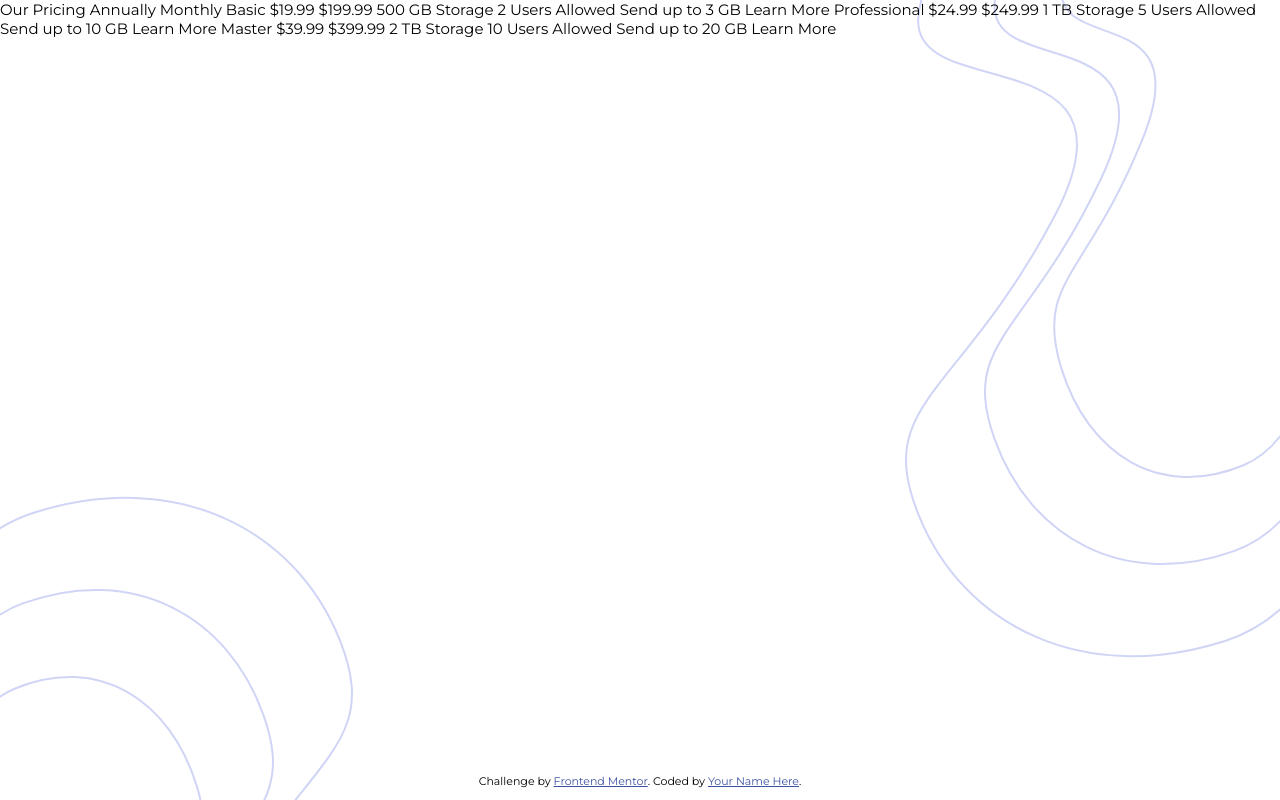
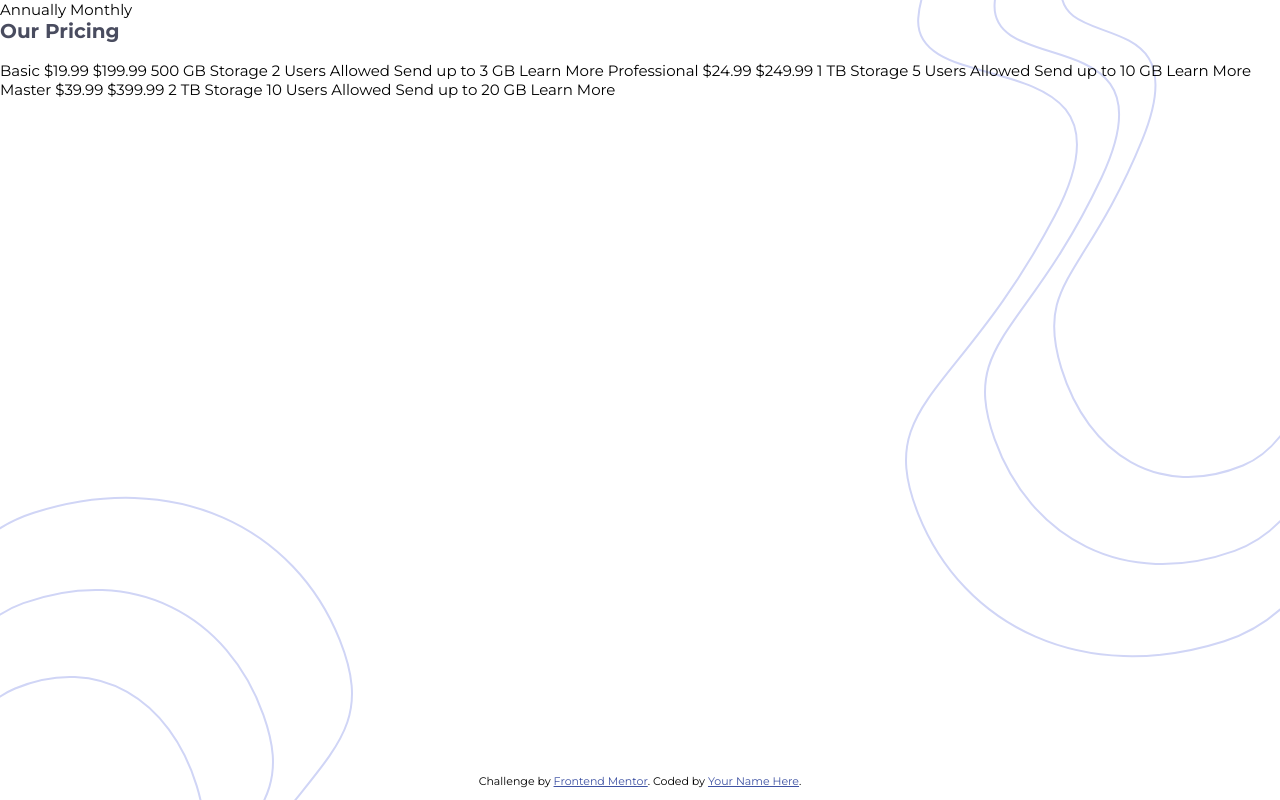
Before and after one commit to iasjem/pricing-component-with-toggle-master, a plain HTML site: page index.html in a window 1280 px wide. Drawn offline with Linux system fonts and the light colour scheme.

Commit message:
Add styling for primary heading of web page - /header

```diff
--- a/index.css
+++ b/index.css
@@ -45,6 +45,12 @@ body {
     z-index: 999;
 }
 
+.wrapper h1 {
+    margin: 0 0 18px 0;
+    font-size: 20px;
+    color: #494c5f;
+}
+
 
 /* Footer setup */
 .attribution {
--- a/index.html
+++ b/index.html
@@ -15,9 +15,9 @@
     <img class="bg-bottom" src="./images/bg-bottom.svg" />
   </div>
   <div class="wrapper">
-    Our Pricing
     Annually
     Monthly
+    <h1>Our Pricing</h1>
 
     Basic
     &dollar;19.99
```
